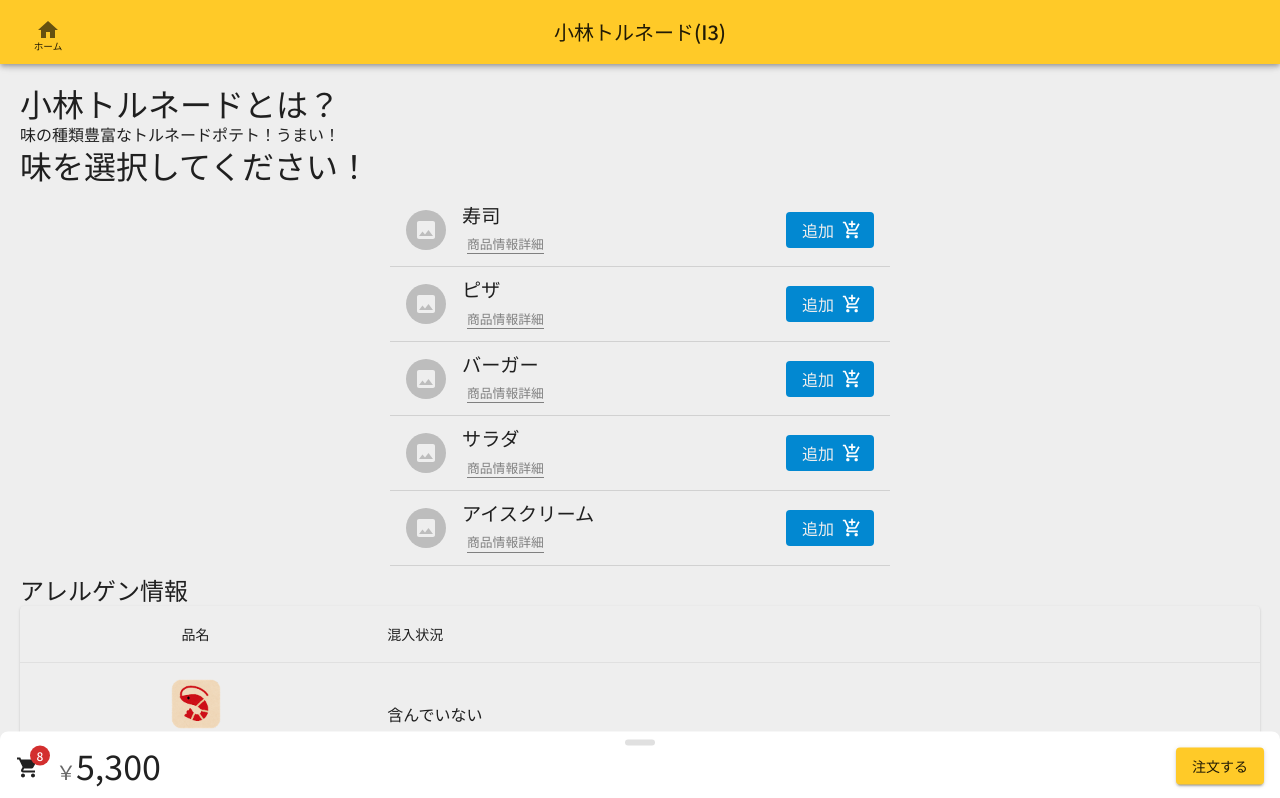
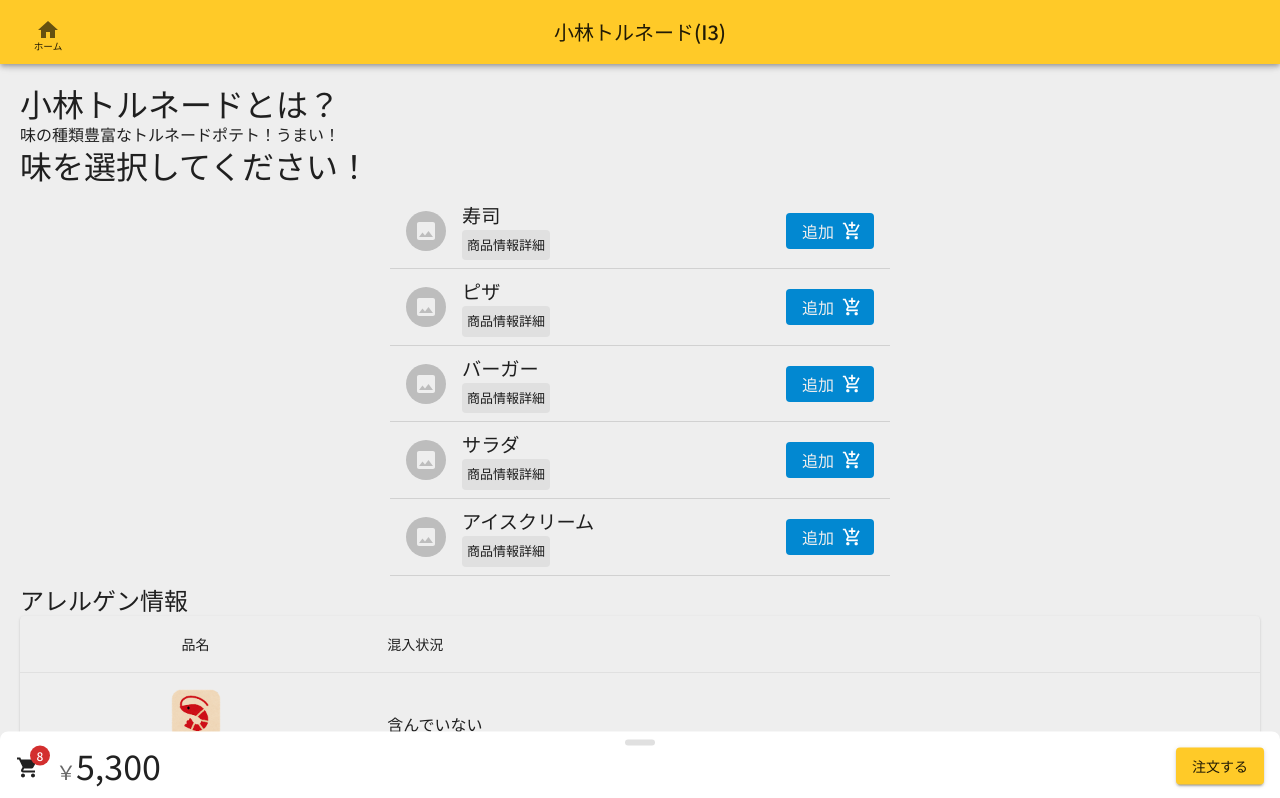
Before and after one commit to dokimiki/scfes23-foodorder, a Next.js app: page /I3/order/menus in a window 1280 px wide. Shown: the top 798 px of the page. Built offline with nearby package versions, Linux system fonts and the light colour scheme.

Commit message:
fix color

```diff
--- a/src/app/[shop_id]/order/menus/menuItemPaper.tsx
+++ b/src/app/[shop_id]/order/menus/menuItemPaper.tsx
@@ -25,8 +25,11 @@ import Button from "@mui/material/Button";
 import { Directions, PhotoSizeSelectActual } from "@mui/icons-material";
 import AddShoppingCartIcon from "@mui/icons-material/AddShoppingCart";
 import AllergenModal from "./modal";
+import grey from "@mui/material/colors/grey";
+import { useTheme } from "@mui/material";
 
 export default function MenuItemPaper({ name, price, onClickAddToCart }: { name: string; price: number; onClickAddToCart: () => void }) {
+    const theme = useTheme();
     return (
         <>
             <ListItem>
@@ -37,16 +40,31 @@ export default function MenuItemPaper({ name, price, onClickAddToCart }: { name:
                 </ListItemAvatar>
                 <Box>
                     <Typography fontSize={"1.2rem"}>{name}</Typography>
-                    <Button size="small" sx={{color: "#808080"}}>
-                    <Typography color={"#808080"} fontSize={"0.8rem"} borderBottom={"1px solid #808080"} textAlign={"right"}>
+                    <Button
+                        size="small"
+                        sx={{
+                            color: theme.palette.getContrastText(grey[300]),
+                            backgroundColor: grey[300],
+                            "&:hover": {
+                                backgroundColor: grey[500],
+                            },
+                        }}
+                    >
                         商品情報詳細
-                        </Typography>
                     </Button>
                     <AllergenModal />
                 </Box>
 
                 <Box sx={{ marginLeft: "auto" }}>
-                    <Button size="medium" variant="contained" color="info" onClick={onClickAddToCart} disableElevation endIcon={<AddShoppingCartIcon />} sx={{ boxShadow: "none" }} >
+                    <Button
+                        size="medium"
+                        variant="contained"
+                        color="info"
+                        onClick={onClickAddToCart}
+                        disableElevation
+                        endIcon={<AddShoppingCartIcon />}
+                        sx={{ boxShadow: "none" }}
+                    >
                         <Typography color={"#EEE"}>追加 </Typography>
                     </Button>
                 </Box>
```
